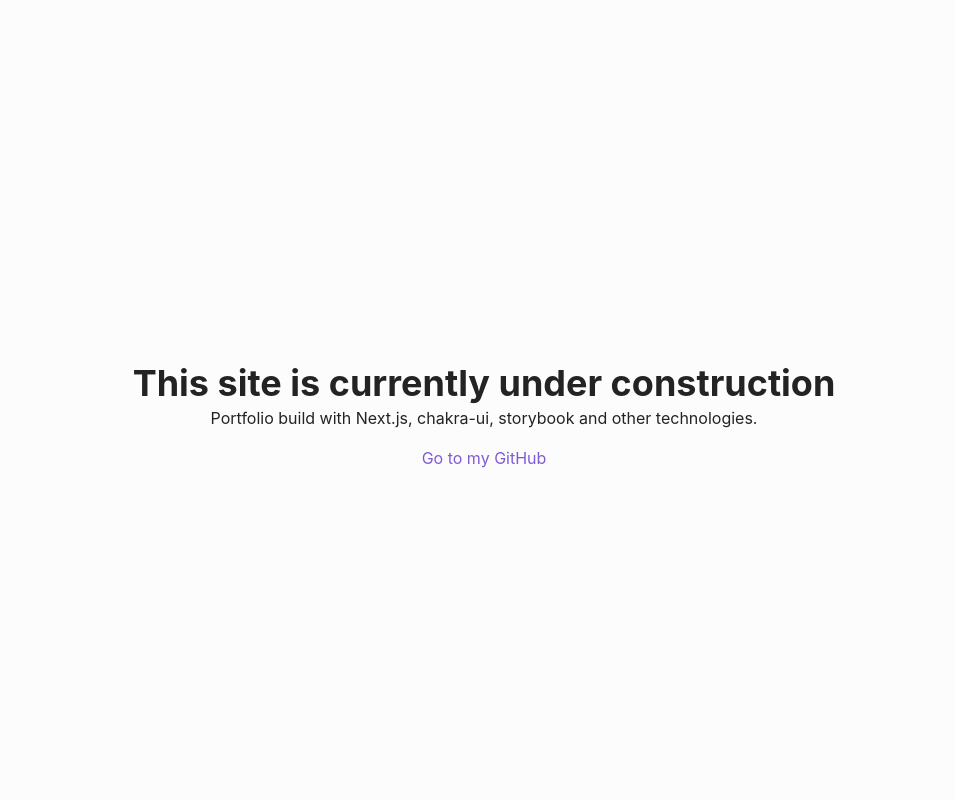
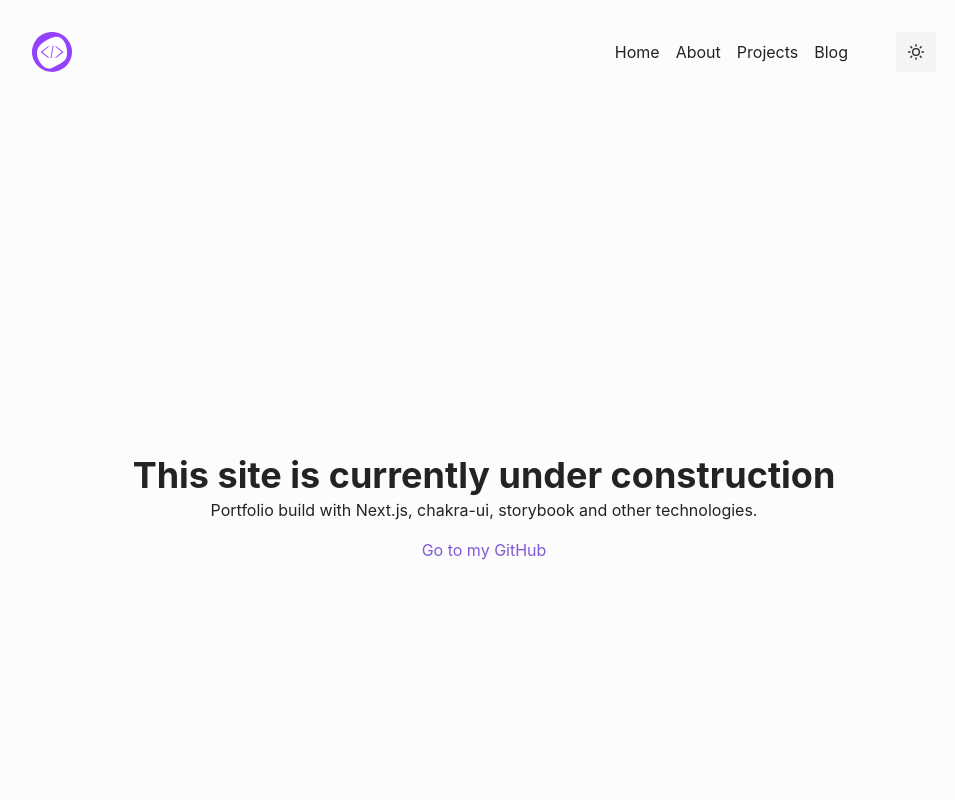
Before and after one commit to a12989x/portfolio-v1, a Next.js app: page / in a window 1280 px wide. Shown: the top 800 px of the page, without its empty margins (156-1111 px from the left). Built offline with nearby package versions, Linux system fonts and the light colour scheme.

Commit message:
feat: import layout component

```diff
--- a/pages/_app.tsx
+++ b/pages/_app.tsx
@@ -2,11 +2,14 @@
 import { AppProps } from 'next/app';
 
 import theme from '@/styles/theme';
+import Layout from '@/components/Layout';
 
 const MyApp = ({ Component, pageProps }: AppProps): JSX.Element => {
 	return (
 		<ChakraProvider resetCSS theme={theme}>
-			<Component {...pageProps} />
+			<Layout>
+				<Component {...pageProps} />
+			</Layout>
 		</ChakraProvider>
 	);
 };
```
